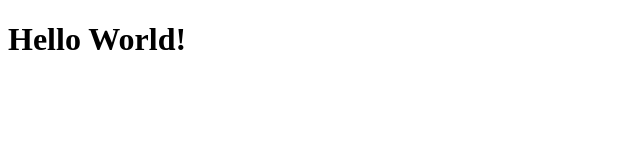
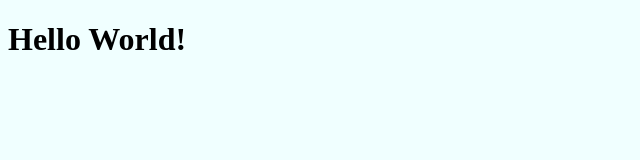
Before and after one commit to Nichprice/number_42, a plain HTML site: page index.html in a window 1280 px wide. Shown: the whole page, without its empty margins (0-640 px from the left). Drawn offline with Linux system fonts and the light colour scheme.

Commit message:
add style.css, connect to index.html

```diff
--- a/index.html
+++ b/index.html
@@ -1,13 +1,13 @@
 <!DOCTYPE html>
 <html lang="en">
-  <head></head>
-  <body></body>
-</html>
 
 <head>
+    <link rel="stylesheet" href="style.css" />
     <title>My Personal Website</title>
 </head>
 
 <body>
     <h1>Hello World!</h1>
 </body>
+
+</html>
--- /dev/null
+++ b/style.css
@@ -0,0 +1,3 @@
+body {
+    background: azure;
+  }
```
